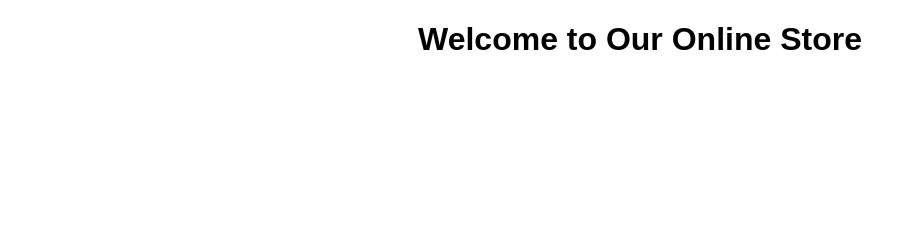
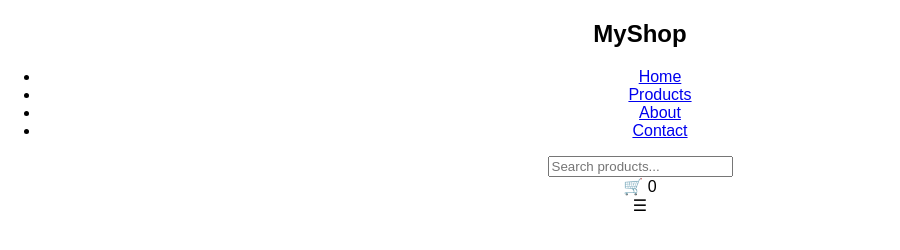
Before and after one commit to varalakshmir1114/ecommerce-frontend, a website: page index.html in a window 1280 px wide. Shown: the whole page, without its empty margins (0-900 px from the left). Drawn offline with Linux system fonts and the light colour scheme.

Commit message:
Updated header structure

```diff
--- a/index.html
+++ b/index.html
@@ -7,9 +7,40 @@
     <link rel="stylesheet" href="styles/main.css">
 </head>
 <body>
-    <header>
-        <h1>Welcome to Our Online Store</h1>
-    </header>
+    <header class="header">
+
+    <!-- Logo -->
+    <div class="logo">
+        <h2>MyShop</h2>
+    </div>
+
+    <!-- Navigation -->
+    <nav class="nav">
+        <ul>
+            <li><a href="#">Home</a></li>
+            <li><a href="#">Products</a></li>
+            <li><a href="#">About</a></li>
+            <li><a href="#">Contact</a></li>
+        </ul>
+    </nav>
+
+    <!-- Search Bar -->
+    <div class="search-bar">
+        <input type="text" placeholder="Search products..." />
+    </div>
+
+    <!-- Cart -->
+    <div class="cart">
+        🛒 <span class="cart-count">0</span>
+    </div>
+
+    <!-- Hamburger Menu -->
+    <div class="hamburger">
+        ☰
+    </div>
+
+</header>
+
     <script src="scripts/app.js"></script>
 </body>
 </html>
```
